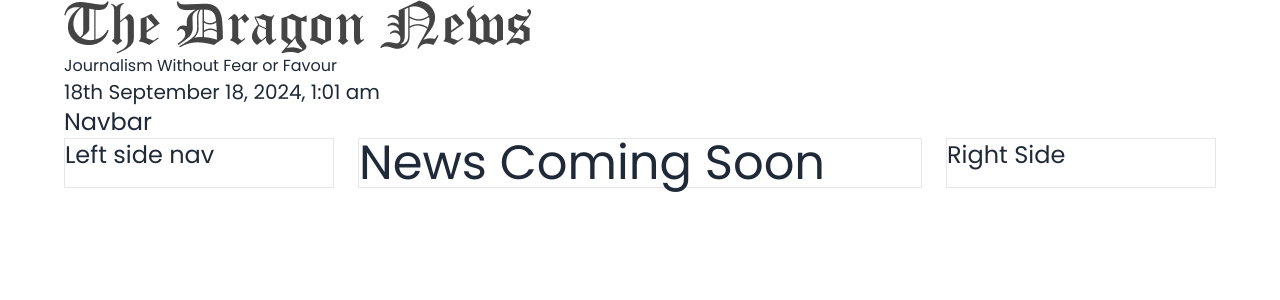
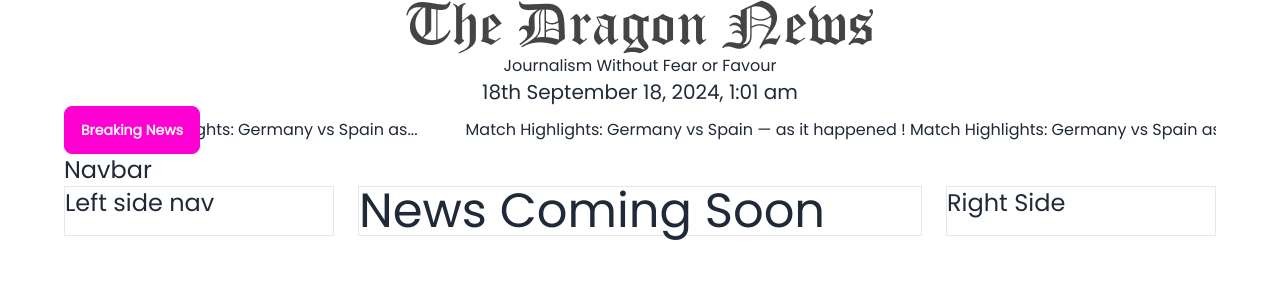
Before and after one commit to asifalam515/dragon_news_auth_react, a React (Vite) app: page / in a window 1280 px wide. Shown: the top 300 px of the page. Built offline with nearby package versions, Linux system fonts and the light colour scheme.

Commit message:
marquee added

```diff
--- a/package.json
+++ b/package.json
@@ -16,6 +16,7 @@
     "moment": "^2.30.1",
     "react": "^18.3.1",
     "react-dom": "^18.3.1",
+    "react-fast-marquee": "^1.6.5",
     "react-router-dom": "^6.26.2",
     "sort-by": "^1.2.0"
   },
--- /dev/null
+++ b/src/pages/Home/BreakingNews.jsx
@@ -0,0 +1,25 @@
+import Marquee from "react-fast-marquee";
+import { Link } from "react-router-dom";
+const BreakingNews = () => {
+  return (
+    <div className="flex">
+      <button className="btn btn-secondary"> Breaking News </button>
+      <Marquee pauseOnHover={true} speed={100}>
+        <Link className="mr-12">
+          Match Highlights: Germany vs Spain — as it happened ! Match
+          Highlights: Germany vs Spain as...
+        </Link>
+        <Link className="mr-12">
+          Match Highlights: Germany vs Spain — as it happened ! Match
+          Highlights: Germany vs Spain as...
+        </Link>
+        <Link className="mr-12">
+          Match Highlights: Germany vs Spain — as it happened ! Match
+          Highlights: Germany vs Spain as...
+        </Link>
+      </Marquee>
+    </div>
+  );
+};
+
+export default BreakingNews;
--- a/src/pages/Home/Home.jsx
+++ b/src/pages/Home/Home.jsx
@@ -2,11 +2,13 @@
 import LeftSideNav from "../Shared/LeftSideNav/LeftSideNav";
 import Navbar from "../Shared/Navbar/Navbar";
 import RightSideNav from "../Shared/RightSideNav/RightSideNav";
+import BreakingNews from "./BreakingNews";
 
 const Home = () => {
   return (
     <div>
       <Header></Header>
+      <BreakingNews></BreakingNews>
       <Navbar></Navbar>
 
       <div className="grid grid-cols-1 lg:grid-cols-4 gap-6 ">
--- a/src/pages/Shared/Header/Header.jsx
+++ b/src/pages/Shared/Header/Header.jsx
@@ -2,8 +2,8 @@
 import logo from "../../../assets/logo.png";
 const Header = () => {
   return (
-    <div>
-      <img src={logo} alt="" />
+    <div className="text-center">
+      <img className="mx-auto" src={logo} alt="" />
       <p>Journalism Without Fear or Favour</p>
       <p className="text-xl"> {moment().format("Do MMMM D, YYYY, h:mm a")}</p>
     </div>
```
Also changed, not shown: 1 other file (tests, documents, lock files or other folders).
